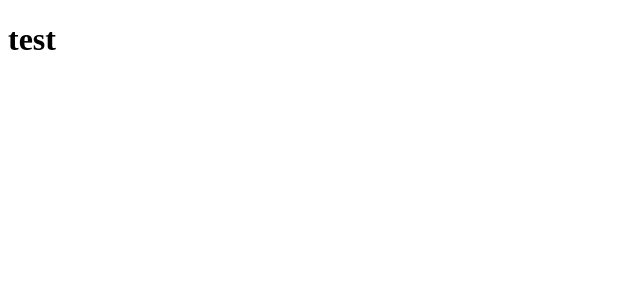
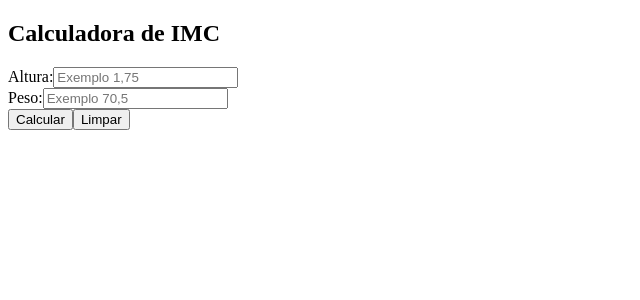
Before and after one commit to gio98sp/calculadora_imc_reactjs, a React (Vite) app: page / in a window 1280 px wide. Shown: the top 300 px of the page, without its empty margins (0-640 px from the left). Built offline with nearby package versions, Linux system fonts and the light colour scheme.

Commit message:
create component ImcCalc

```diff
--- a/src/App.jsx
+++ b/src/App.jsx
@@ -1,10 +1,12 @@
 import './App.css'
+
+import { ImcCalc } from './components/ImcCalc'
 
 export function App() {
 
   return (
-    <>
-      <h1>test</h1>
-    </>
+    <div className='container'>
+      <ImcCalc />
+    </div>
   )
 }
--- /dev/null
+++ b/src/components/ImcCalc.jsx
@@ -0,0 +1,25 @@
+import './ImcCalc.css';
+
+export const ImcCalc = () => {
+  return (
+    <div id="calc-container">
+      <h2>Calculadora de IMC</h2>
+      <form id="imc-form">
+        <div className="form-inputs">
+          <div className="form-control">
+            <label htmlFor="height">Altura:</label>
+            <input type="text" id="height" name="height" placeholder="Exemplo 1,75" />
+          </div>
+          <div className="form-control">
+            <label htmlFor="weight">Peso:</label>
+            <input type="text" id="weight" name="weight" placeholder="Exemplo 70,5" />
+          </div>
+        </div>
+        <div className="action-control">
+          <button>Calcular</button>
+          <button>Limpar</button>
+        </div>
+      </form>
+    </div>
+  );
+};
```
Also changed, not shown: src/components/ImcCalc.css (added).
